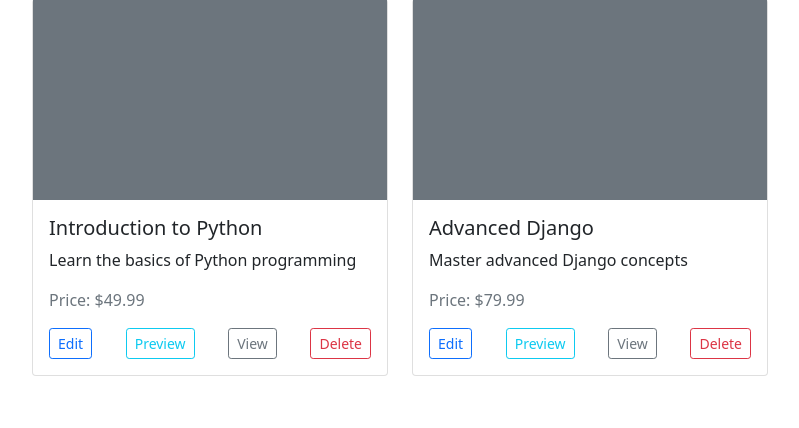
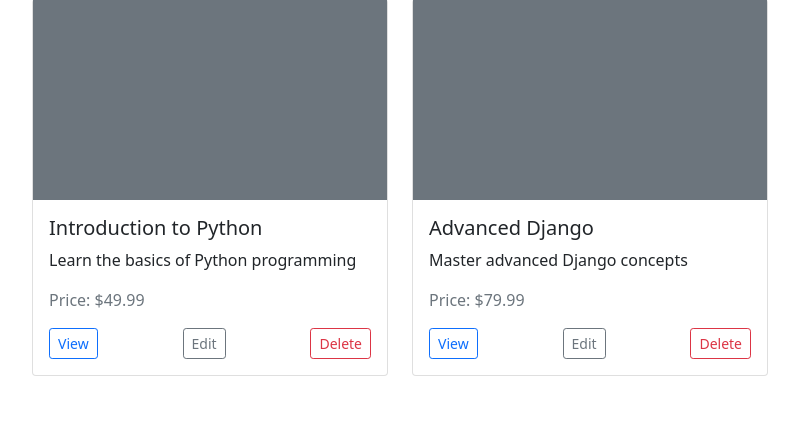
Before and after one commit to VanDung-dev/LearnOnline, a Django app: page /instructor/courses/ in a window 1280 px wide. Shown: the part 153-581 px from the top of the page, without its empty margins (50-849 px from the left). Run offline with Django 5.2, Linux system fonts and the light colour scheme; a user stored in the database is signed in; data comes from the database, SQL or seed files in the repository; some libraries are stand-ins or nearby versions.

Commit message:
style(templates/courses): adjust button order and styling in instructor courses
- Reordered buttons for better action flow (View, Edit, Delete
)- Removed Preview button for a cleaner interface
- Adjusted button styles to match new order and functionality

```diff
--- a/templates/courses/instructor_courses.html
+++ b/templates/courses/instructor_courses.html
@@ -24,14 +24,12 @@
                     <p class="text-muted">Price: ${{ course.price }}</p>
                     <div class="d-flex justify-content-between">
                         {% if course.slug %}
-                            <a href="{% url 'courses:edit_course' slug=course.slug %}" class="btn btn-sm btn-outline-primary">Edit</a>
-                            <a href="{% url 'courses:course_detail' slug=course.slug %}" class="btn btn-sm btn-outline-info">Preview</a>
-                            <a href="{% url 'courses:course_detail' slug=course.slug %}" class="btn btn-sm btn-outline-secondary">View</a>
+                            <a href="{% url 'courses:course_detail' slug=course.slug %}" class="btn btn-sm btn-outline-primary">View</a>
+                            <a href="{% url 'courses:edit_course' slug=course.slug %}" class="btn btn-sm btn-outline-secondary">Edit</a>
                             <a href="{% url 'courses:delete_course' slug=course.slug %}" class="btn btn-sm btn-outline-danger">Delete</a>
                         {% else %}
-                            <a href="#" class="btn btn-sm btn-outline-primary disabled">Edit</a>
-                            <a href="#" class="btn btn-sm btn-outline-info disabled">Preview</a>
-                            <a href="#" class="btn btn-sm btn-outline-secondary disabled">View</a>
+                            <a href="#" class="btn btn-sm btn-outline-primary disabled">View</a>
+                            <a href="#" class="btn btn-sm btn-outline-secondary disabled">Edit</a>
                             <a href="#" class="btn btn-sm btn-outline-danger disabled">Delete</a>
                         {% endif %}
                     </div>
```
